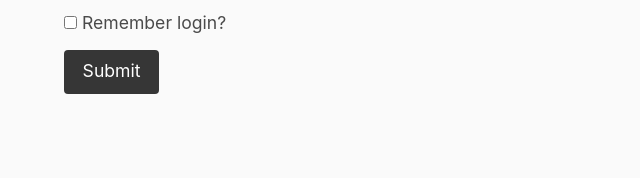
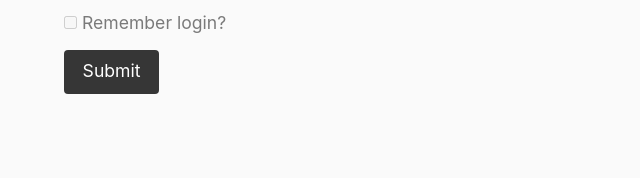
Before and after one commit to jdmar3-comp426/a02-jboy953, a website: page index.html in a window 1280 px wide. Shown: the part 4170-4348 px from the top of the page, 0-640 px from the left. Drawn offline with nearby package versions, Linux system fonts and the light colour scheme; a web font is replaced by a local one.

Commit message:
column check

```diff
--- a/index.html
+++ b/index.html
@@ -118,7 +118,7 @@
 <section class="section">
     <div class="container">
         <div class="content">
-            <div class="columns ">
+            <div class="columns">
                 <div class="column">
                     <h1 class="title">Hierarchy</h1>
                     <h5 class="subtitle has-text-grey">Order of importance of each element</h5>
@@ -171,8 +171,8 @@
                     </div>
                     <div class="field">
                         <div class="control">
-                            <label class="checkbox  ">
-                                <input type="checkbox" name="remember">
+                            <label class="checkbox" disabled>
+                                <input type="checkbox" name="remember" disabled>
                                 Remember login?
                             </label>
                         </div>
```
